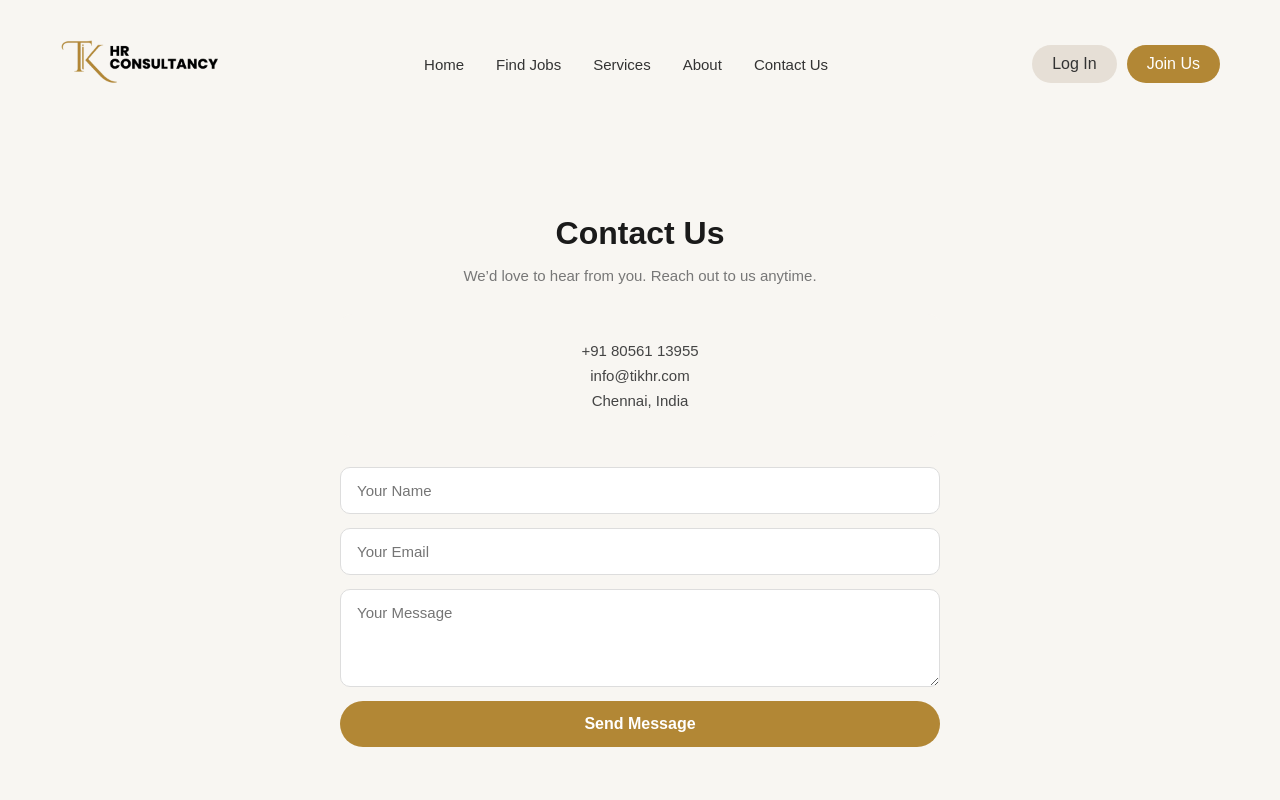
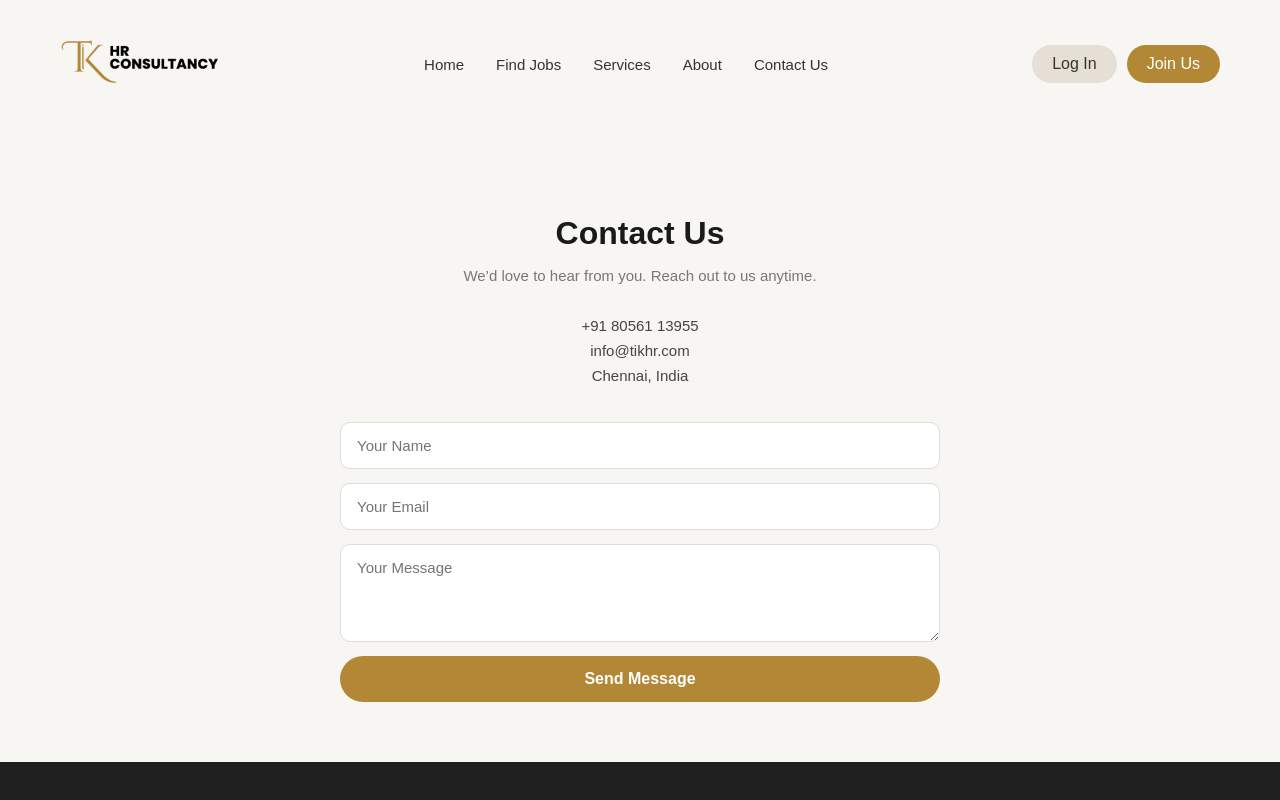
Before and after one commit to KarthikeyanR20/TIK, a React (Create React App) app in the folder frontend/: page /Contact_Us in a window 1280 px wide. Shown: the top 800 px of the page. Built offline with nearby package versions, Linux system fonts and the light colour scheme.

Commit message:
layout changes

```diff
--- a/frontend/src/components/Task/Contact_Us.css
+++ b/frontend/src/components/Task/Contact_Us.css
@@ -15,14 +15,14 @@
 .subText {
   color: #777;
   font-size: 15px;
-  margin-bottom: 30px;
+  margin-bottom: 5px;
 }
 
 .contact_info {
   background: #f8f6f2;
   border-radius: 12px;
   padding: 20px;
-  margin-bottom: 30px;
+  margin-bottom: 10px;
 }
 
 .contact_info p {
```
